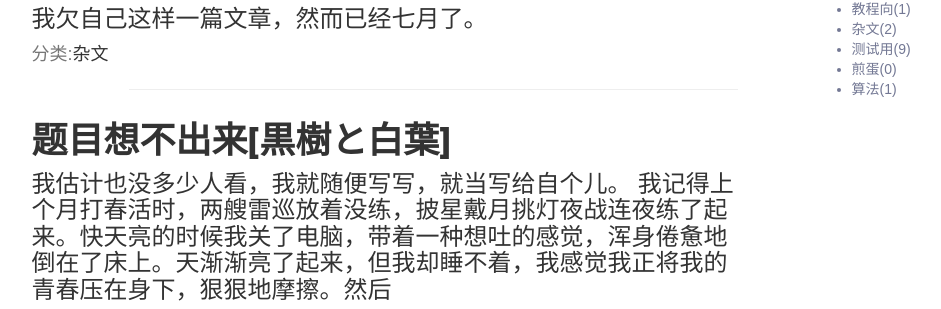
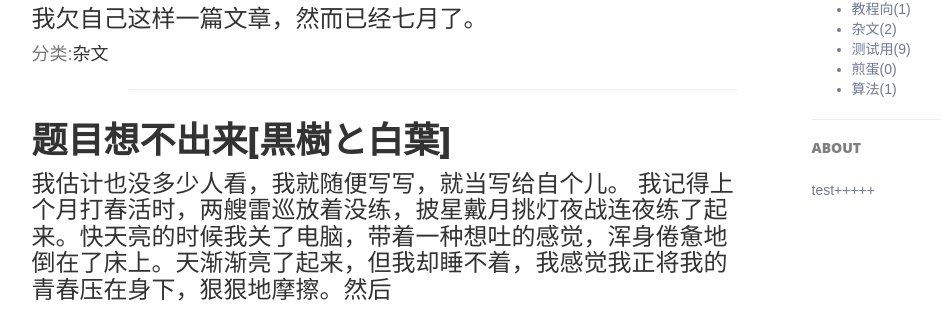
Before and after one commit to zerolfx/django-blog, a Django app: page /blog/ in a window 1280 px wide. Shown: the part 715-1024 px from the top of the page, without its empty margins (136-1077 px from the left). Run offline with Django 3.2, Linux system fonts and the light colour scheme; data comes from the database, SQL or seed files in the repository; both versions use the stored data as it was after the commit; some libraries are stand-ins or nearby versions.

Commit message:
add about

```diff
--- a/blog/admin.py
+++ b/blog/admin.py
@@ -6,3 +6,4 @@ from .models import *
 admin.site.register(Article)
 admin.site.register(Category)
 admin.site.register(Tag)
+admin.site.register(About)
--- a/blog/models.py
+++ b/blog/models.py
@@ -2,6 +2,14 @@
 from django.db import models
 
 # Create your models here.
+
+
+class About(models.Model):
+    body = models.TextField('内容')
+    name = models.CharField('标题', max_length=20)
+
+    def __unicode__(self):
+        return self.name
 
 
 class Article(models.Model):
--- a/blog/views.py
+++ b/blog/views.py
@@ -4,7 +4,7 @@ from django.shortcuts import render
 
 from django.views.generic.list import ListView
 from django.views.generic.detail import DetailView
-from blog.models import Article, Category, Tag
+from blog.models import Article, Category, Tag, About
 import markdown2
 
 
@@ -22,6 +22,7 @@ class IndexView(ListView):
     def get_context_data(self, **kwargs):
         kwargs['category_list'] = Category.objects.all().order_by('name')
         kwargs['tag_list'] = Tag.objects.all().order_by('name')
+        kwargs['about_list'] = About.objects.all()
         return super(IndexView, self).get_context_data(**kwargs)
 
 
@@ -51,6 +52,7 @@ class CategoryView(ListView):
     def get_context_data(self, **kwargs):
         kwargs['category_list'] = Category.objects.all().order_by('name')
         kwargs['tag_list'] = Tag.objects.all().order_by('name')
+        kwargs['about_list'] = About.objects.all()
         return super(CategoryView, self).get_context_data(**kwargs)
 
 
@@ -68,4 +70,5 @@ class TagView(ListView):
     def get_context_data(self, **kwargs):
         kwargs['category_list'] = Category.objects.all().order_by('name')
         kwargs['tag_list'] = Tag.objects.all().order_by('name')
+        kwargs['about_list'] = About.objects.all()
         return super(TagView, self).get_context_data(**kwargs)
--- a/manage.py
+++ b/manage.py
@@ -1,4 +1,4 @@
-#!/usr/bin/env python
+#!/usr/bin/env27 python
 import os
 import sys
 
--- a/templates/base-index.html
+++ b/templates/base-index.html
@@ -59,6 +59,13 @@
                         {% block category %}{% endblock %}
 
                     </div>
+                {% for about in about_list %}
+                    <hr class="hidden-sm hidden-xs">
+                    <h5>{{ about.name }}</h5>
+                    <div>
+                        {{ about.body }}
+                    </div>
+                {% endfor %}
                 </section>
     		</div>
 
```
Also changed, not shown: db.sqlite3.
